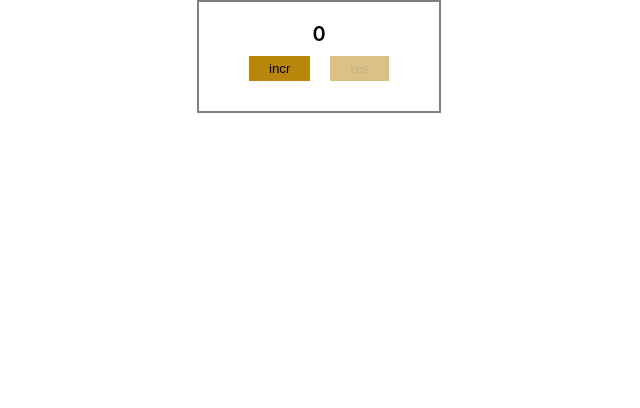
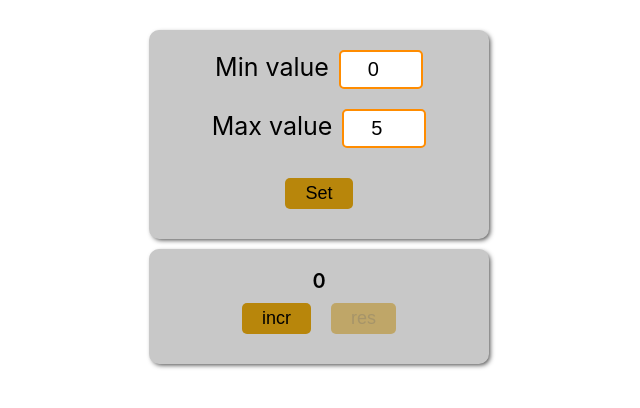
Before and after one commit to arsen056/test-monday, a React (Create React App) app: page / in a window 1280 px wide. Shown: the top 408 px of the page, without its empty margins (321-961 px from the left). Built offline with nearby package versions, Linux system fonts and the light colour scheme.

Commit message:
feat: advanced counter part 1

```diff
--- a/src/App.css
+++ b/src/App.css
@@ -1,7 +1,6 @@
 .App {
   text-align: center;
-  border: 2px solid gray ;
-  width: 200px;
+
   margin: 0 auto;
   padding: 20px;
 }
@@ -12,27 +11,28 @@
 }
 
 .button {
+  position: relative;
   background-color: darkgoldenrod;
+  font-size: 18px;
   border: 0;
   cursor: pointer;
   margin: 10px;
   padding: 5px 20px;
   transition: opacity 0.3s linear;
+  border-radius: 5px;
+}
+
+.button:active {
+  top: 2px;
 }
 
 .button:disabled {
   opacity: 0.5;
   cursor: auto;
+  top: 0;
 }
 
-.count {
-  font-weight: 600;
-  font-size: 20px;
-}
 
-.count-red {
-  color: red;
-}
 
 @media (prefers-reduced-motion: no-preference) {
   .App-logo {
--- a/src/App.tsx
+++ b/src/App.tsx
@@ -1,25 +1,83 @@
-import React, {useState} from 'react';
+import React, {useEffect, useState} from 'react';
 import './App.css';
-import Button from "./components/Button";
-
+import Counter from "./components/Counter/Counter";
+import CounterSettings from "./components/Counter/CounterSettings";
 
 function App() {
 
-  const [count, setCount] = useState<number>(0)
+  const [minValue, setMinValue] = useState<number>(0)
 
-  const setCountCallback = () => {
-      setCount((count:number) => count + 1);
+  const [maxValue, setMaxValue] = useState<number>(5)
+
+  const [message, setMessage] = useState<string>('')
+
+  const [error, setError] = useState<string>('')
+
+  const [count, setCount] = useState<number>(minValue)
+
+  const increment = () => setCount(count + 1)
+
+  const reset = () => setCount(minValue)
+
+  useEffect(() => {
+    const valueAsString = localStorage.getItem('counterValue')
+    const minValueAsString = localStorage.getItem('counterMinValue')
+    const maxValueAsString = localStorage.getItem('counterMaxValue')
+    const message = localStorage.getItem('message')
+    const errorMessage = localStorage.getItem('errorMessage')
+    if (valueAsString && minValueAsString && maxValueAsString && message && errorMessage) {
+      const newValue = JSON.parse(valueAsString)
+      const newMinValue = JSON.parse(minValueAsString)
+      const newMaxValue = JSON.parse(maxValueAsString)
+      const messageValue = JSON.parse(message)
+      const errorMessageValue = JSON.parse(errorMessage)
+      setCount(newValue)
+      setMinValue(newMinValue)
+      setMaxValue(newMaxValue)
+      setMessage(messageValue)
+      setError(errorMessageValue)
+    }
+  }, [])
+
+  useEffect(() => {
+    setToLS()
+  }, [count, maxValue, minValue])
+
+  const setToLS = () => {
+    localStorage.setItem('counterValue', JSON.stringify(count))
+    localStorage.setItem('counterMinValue', JSON.stringify(minValue))
+    localStorage.setItem('counterMaxValue', JSON.stringify(maxValue))
+    localStorage.setItem('message', JSON.stringify(message))
+    localStorage.setItem('errorMessage', JSON.stringify(error))
   }
 
-  const setResetCallback = () => setCount(0)
-
-  const countRed = count === 5 ? 'count-red' : '';
+  const setSettings = (min: number, max:number) => {
+    setCount(min);
+    setMinValue(min);
+    setMaxValue(max);
+  }
 
   return (
     <div className="App">
-      <div className={'count ' + countRed}>{count}</div>
-      <Button className={'button'} name={'incr'} callback={setCountCallback} isDisabled={count === 5}/>
-      <Button className={'button'} name={'res'} callback={setResetCallback} isDisabled={count === 0}/>
+      <CounterSettings
+          setSettings={setSettings}
+          minValue={minValue}
+          maxValue={maxValue}
+          error={error}
+          setError={setError}
+          setMessage={setMessage}
+          setMinValue={setMinValue}
+          setMaxValue={setMaxValue}
+      />
+
+      <Counter
+          message={message}
+          minValue={count}
+          maxValue={maxValue}
+          count={count}
+          increment={increment}
+          reset={reset}
+          error={error}/>
     </div>
   );
 }
--- a/src/components/Button.tsx
+++ b/src/components/Button.tsx
@@ -8,7 +8,6 @@ type ButtonType = {
 }
 
 const Button:React.FC<ButtonType> = ({name, className, callback, isDisabled}) => {
-
     return <button className={className} onClick={callback} disabled={isDisabled}>{name}</button>
 };
 
--- /dev/null
+++ b/src/components/Counter/Counter.module.css
@@ -0,0 +1,59 @@
+.counter {
+    width: 300px;
+    background-color: #C8C8C8;
+    padding: 20px;
+    margin: 10px auto;
+    border-radius: 10px;
+    box-shadow: 2px 2px 5px -1px rgba(0,0,0,0.75);
+}
+
+.count {
+    font-weight: 600;
+    font-size: 20px;
+}
+
+.countRed {
+    color: red;
+}
+
+.input  {
+    text-align: center;
+    padding: 10px;
+    margin-bottom: 20px;
+    width: 20%;
+    height: 15px;
+    border: 2px solid #ff8c00;
+    font-size: 20px;
+    outline: 0;
+    border-radius: 5px;
+}
+.input:focus {
+    border-color: cornflowerblue;
+}
+
+label {
+    display: block;
+    text-align: center;
+}
+
+.span {
+    margin-right: 10px;
+    font-size: 25px;
+}
+
+.error {
+    color: red;
+}
+
+.errorInput {
+    background-color: #C8667D;
+    border-color: red;
+}
+
+.errorInput:focus {
+    border-color: red;
+}
+
+.message {
+    color: green;
+}
--- /dev/null
+++ b/src/components/Counter/Counter.tsx
@@ -0,0 +1,27 @@
+import React from 'react';
+import Button from "../Button";
+import s from "./Counter.module.css"
+
+type CounterType = {
+    count: number
+    message: string
+    increment: () => void
+    reset: () => void
+    minValue:number
+    maxValue: number
+    error: string
+}
+
+const Counter:React.FC<CounterType> = ({count, message, increment, reset, minValue, maxValue, error}) => {
+
+    const countClassName = error ? s.error : message ? s.message : count === maxValue ? s.countRed : '';
+    return (
+        <div className={s.counter}>
+            <div className={s.count + ' ' + countClassName}>{error ? error : message ? message : count}</div>
+            <Button className={'button'} name={'incr'} callback={increment} isDisabled={message ? true : count === maxValue}/>
+            <Button className={'button'} name={'res'} callback={reset} isDisabled={message ? true : count === 0}/>
+        </div>
+    );
+};
+
+export default Counter;
--- /dev/null
+++ b/src/components/Counter/CounterSettings.tsx
@@ -0,0 +1,71 @@
+import React, {ChangeEvent, useState} from 'react';
+import Button from "../Button";
+import s from "./Counter.module.css"
+
+
+type CounterSettingsType = {
+    setSettings: (min: number, max: number) => void
+    minValue: number
+    maxValue: number
+    setMinValue:(number:number) => void
+    setMaxValue:(number:number) => void
+    error: string
+    setError: (error:string) => void
+    setMessage: (message: string) => void
+}
+
+const CounterSettings: React.FC<CounterSettingsType> = ({
+                                                            setSettings,
+                                                            minValue,
+                                                            maxValue, error,
+                                                            setError, setMessage,
+                                                            setMinValue,
+                                                            setMaxValue
+}) => {
+
+    const setHandler = () => {
+        setSettings(+minValue, +maxValue)
+        setMessage('');
+    };
+
+    const inputMinHandler = (e:ChangeEvent<HTMLInputElement>) => {
+        const inputValue = e.currentTarget.value;
+        setMinValue(+inputValue)
+        setMessage('Enter values and press set')
+        if (+inputValue < 0 || +inputValue >= +maxValue) {
+          setError('Incorrect value');
+        } else {
+            setError('');
+        }
+    }
+
+    const inputMaxHandler = (e:ChangeEvent<HTMLInputElement>) => {
+        const inputValue = e.currentTarget.value;
+        setMaxValue(+inputValue)
+        setMessage('Enter values and press set')
+        if (+inputValue <= +minValue) {
+          setError('Incorrect value');
+        } else {
+          setError('');
+        }
+    }
+
+    const errorClassName = error ? s.errorInput : '';
+
+    return (
+        <div className={s.counter}>
+            <label htmlFor="">
+                <span className={s.span}>Min value</span>
+                <input className={s.input + ' ' + errorClassName} type="number" value={minValue} onChange={inputMinHandler} placeholder='min value'/>
+            </label>
+
+            <label htmlFor="">
+                <span className={s.span}>Max value</span>
+                <input className={s.input + ' ' + errorClassName} type="number" value={maxValue} onChange={inputMaxHandler} placeholder='max value'/>
+            </label>
+            <Button className='button' name='Set' callback={setHandler} isDisabled={error ? true : false}/>
+        </div>
+    );
+};
+
+export default CounterSettings;
--- a/src/index.tsx
+++ b/src/index.tsx
@@ -8,9 +8,9 @@ const root = ReactDOM.createRoot(
   document.getElementById('root') as HTMLElement
 );
 root.render(
-  <React.StrictMode>
+
     <App />
-  </React.StrictMode>
+
 );
 
 // If you want to start measuring performance in your app, pass a function
```
Also changed, not shown: 1 other file (tests, documents, lock files or other folders).
